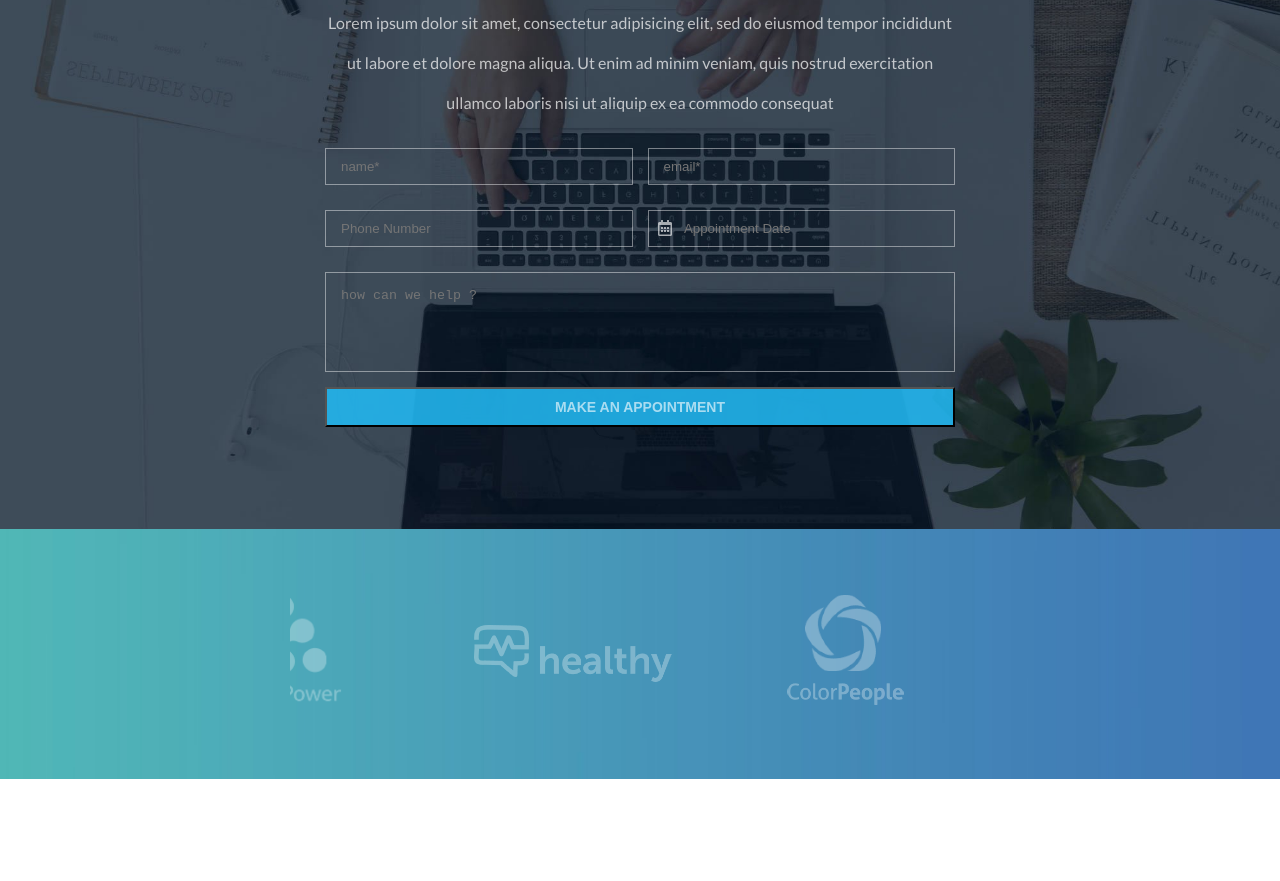
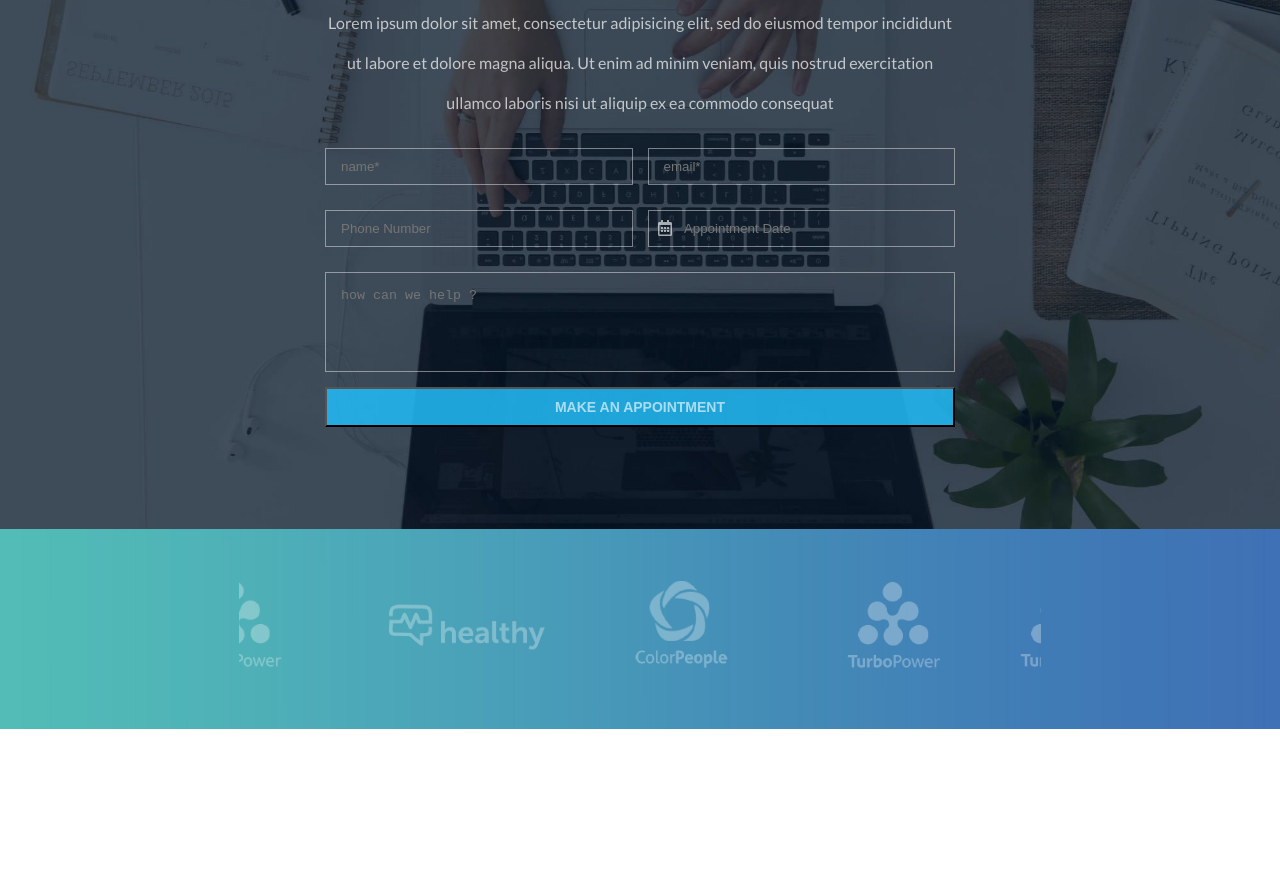
Before and after one commit to FrancescoGalanti/proj-html-vuejs, a plain HTML site: page index.html in a window 1280 px wide. Shown: the part 4328-5209 px from the top of the page. After the commit the page ends 5159 px from the top, so only its background shows below. Drawn offline with nearby package versions, Linux system fonts and the light colour scheme.

Commit message:
section brand fatta

```diff
--- a/css/style.css
+++ b/css/style.css
@@ -642,7 +642,7 @@ i.fab.fa-instagram{
   background-repeat: no-repeat;
   background-size: cover;
   background-position: center ;
-  height: 250px;
+  height: 200px;
 }
 
 
@@ -661,8 +661,8 @@ i.fab.fa-instagram{
 }
 
 .img-brand-second{
- margin: -1px 1px 100px -140px;
- height: 250px;
+ margin: -1px 1px 100px -110px;
+ height: 200px;
 }
 
 .brand-third{
@@ -670,4 +670,32 @@ i.fab.fa-instagram{
  height: 250px;
 }
 
-.brand-
+.img-brand-third{
+ height: 200px;
+}
+
+.brand-fourth{
+ flex-basis: 200px;
+}
+
+.img-brand-fourth{
+ height: 200px;
+}
+
+.brand-fith{
+ flex-basis: 200px;
+}
+
+.img-brand-fith{
+ height: 200px;
+}
+
+.brand-sixth{
+ flex-basis: 50px;
+ overflow: hidden;
+}
+
+.img-brand-sixth{
+ margin: -1px 1px 100px -40px;
+ height: 200px;
+}
--- a/index.html
+++ b/index.html
@@ -266,13 +266,27 @@
                  <img class="img-brand-second" src="./img/client-logos-3.png" alt="">
                </li>
                <li class="brand-third">
-                 <img src="./img/client-logos-1.png" alt="">
+                 <img class="img-brand-third" src="./img/client-logos-1.png" alt="">
                </li>
                <li class="brand-fourth">
-                 <img src="./img/client-logos-4.png" alt="">
+                 <img class="img-brand-fourth" src="./img/client-logos-4.png" alt="">
+               </li>
+               <li class="brand-fith">
+                 <img class="img-brand-fith" src="./img/client-logos-3.png" alt="">
+               </li>
+               <li class="brand-sixth">
+                 <img class="img-brand-sixth" src="./img/client-logos-3.png" alt="">
+               </li>
+               <li class="brand-first">
                </li>
              </ul>
            </div>
+         </section>
+
+         <!-- final section -->
+
+         <section>
+
          </section>
        </footer>
     </div>
```
